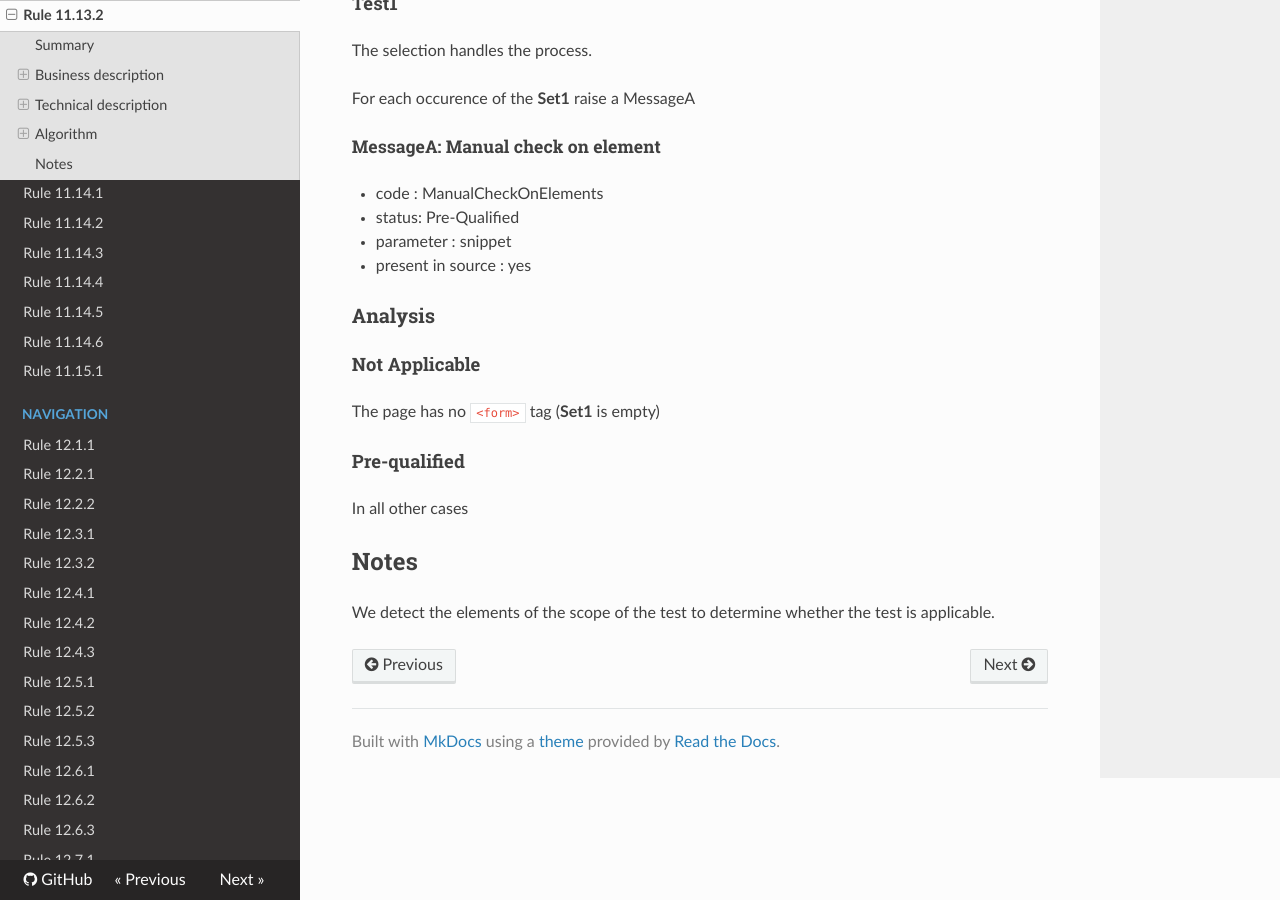
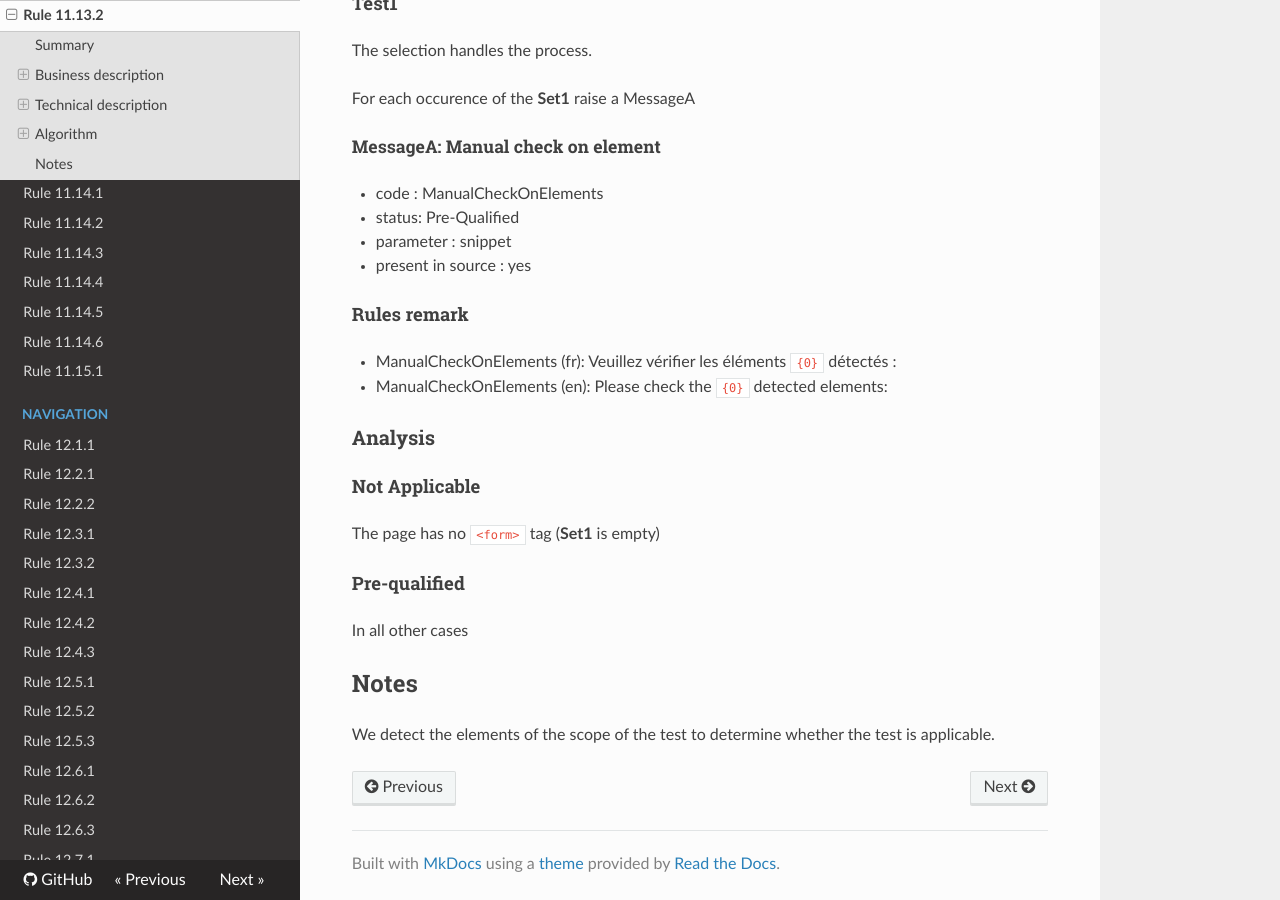
Before and after one commit to Tanaguru/RGAA3-2016, an MkDocs documentation site: the page built from docs/Rule-11-13-2.md, in a window 1280 px wide and 900 px high, scrolled down 1395 px. Built offline with MkDocs 1.6.1, drawn with Linux system fonts in a browser that asks for light colours; nearby versions of some CDN libraries; old or Windows-style settings are respelled for this version of MkDocs.

```diff
--- a/docs/Rule-11-13-2.md
+++ b/docs/Rule-11-13-2.md
@@ -10,11 +10,11 @@ The control that checks that recovery or confirmation mechanisms are provided in
 
 ### Criterion
 
-[11.13](http://references.modernisation.gouv.fr/referentiel-technique-0#crit-11-13)
+[11.13](http://references.modernisation.gouv.fr/rgaa/criteres.html#crit-11-13)
 
 ### Test
 
-[11.13.2](http://references.modernisation.gouv.fr/referentiel-technique-0#test-11-13-2)
+[11.13.2](http://references.modernisation.gouv.fr/rgaa/criteres.html#test-11-13-2)
 
 ### Description
 
@@ -61,6 +61,11 @@ For each occurence of the **Set1** raise a MessageA
 -   parameter : snippet
 -   present in source : yes
 
+#### Rules remark
+
+ * ManualCheckOnElements (fr): Veuillez v&eacute;rifier les &eacute;l&eacute;ments <code>{0}</code> d&eacute;tect&eacute;s :
+ * ManualCheckOnElements (en): Please check the <code>{0}</code> detected elements:
+
 ### Analysis
 
 #### Not Applicable
```
